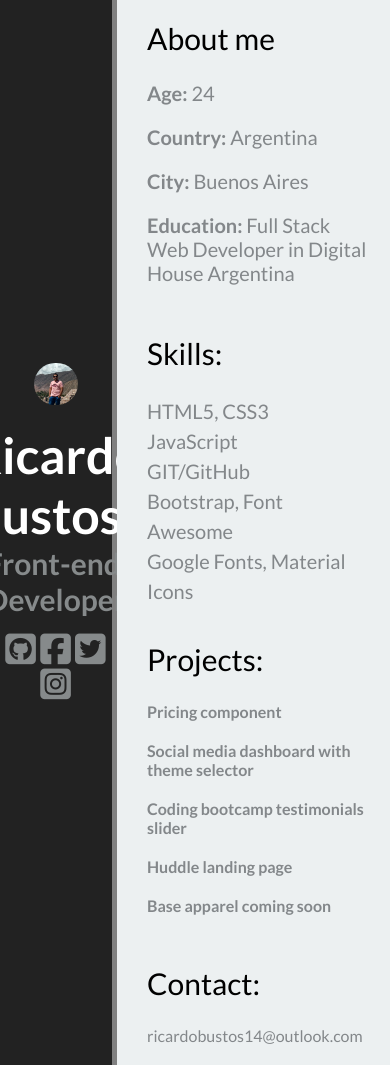
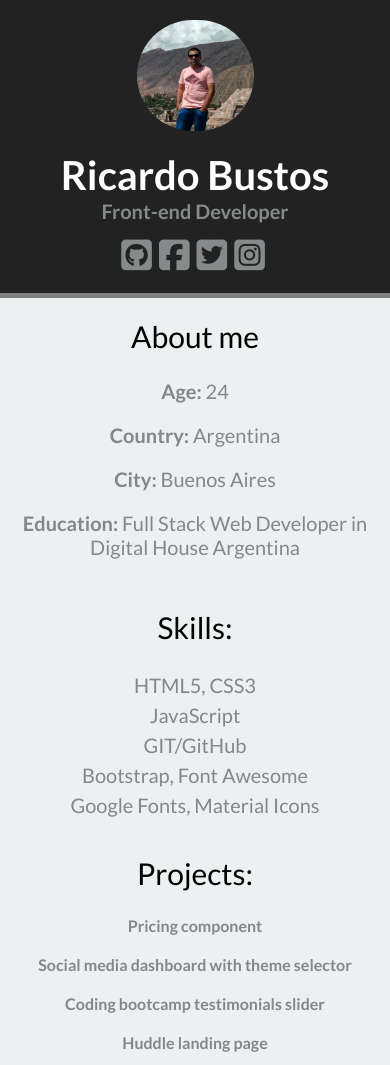
Before and after one commit to ricardoangelbustos/ricardoangelbustos.github.io, a plain HTML site: page index.html in a window 390 px wide. Shown: the top 1065 px of the page. Drawn offline with Linux system fonts and the light colour scheme.

Commit message:
Responsive

```diff
--- a/style.css
+++ b/style.css
@@ -18,10 +18,11 @@
     align-items: center;
     border-right: 5px solid gray;
     font-family: 'Lato', sans-serif;
+    text-align: center;
 }
 .left img{
     width: 40%;
-    border-radius: 90px;
+    border-radius: 150px;
 }
 .left h1{
     font-size: 50px;
@@ -123,3 +124,35 @@
     color: #222222;
     text-decoration: underline;
 }
+@media (max-width: 1290px){
+    .left h1{
+        font-size: 40px;
+    }
+    .left h2{
+        font-size: 20px;
+    }
+}
+@media (max-width: 768px){
+    .container{
+        width: 100%;
+        flex-direction: column;
+    }
+    .left{
+        border: none;
+        width: 100%;
+        padding: 20px 0 20px 0px;
+        border-bottom: 5px solid gray;
+
+    }
+    .left img{
+        width: 30%;
+    }
+    .right{
+        padding: 0;
+        width: 100%;
+        padding: 20px 20px 20px 20px;
+    }
+    .about, .skills, .projects, .contact{
+        text-align: center;
+    }
+}
```
